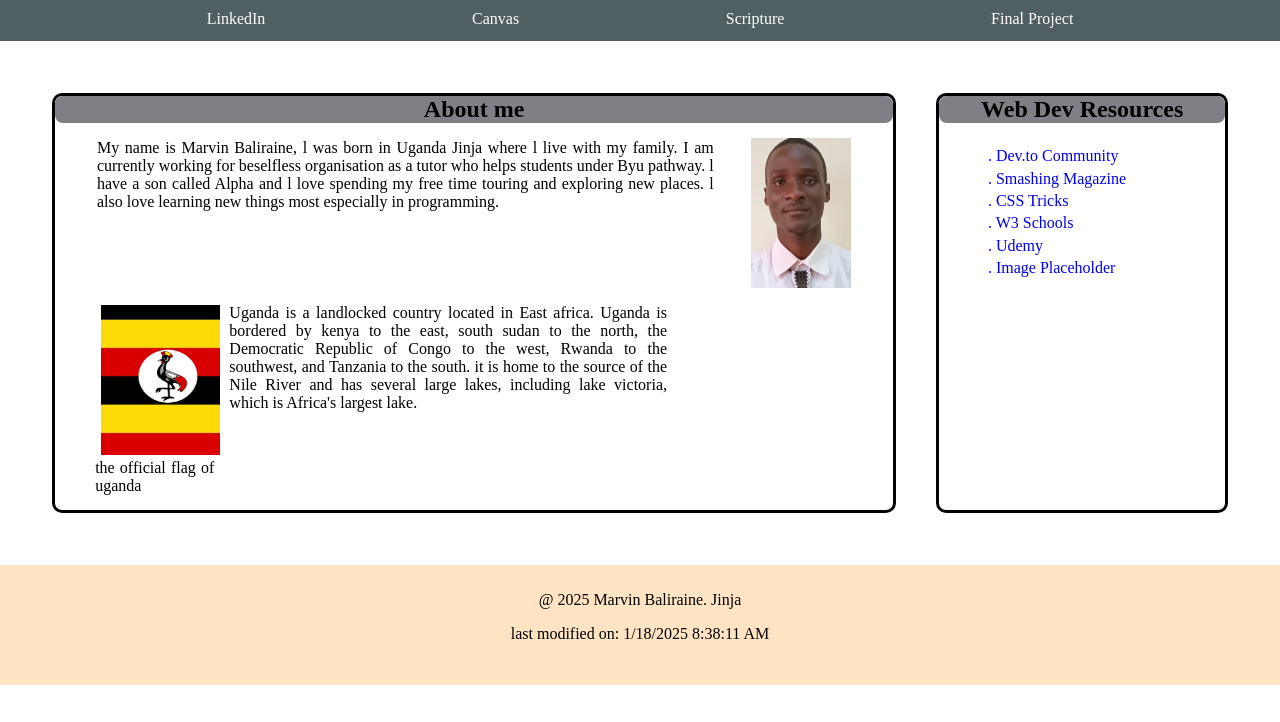
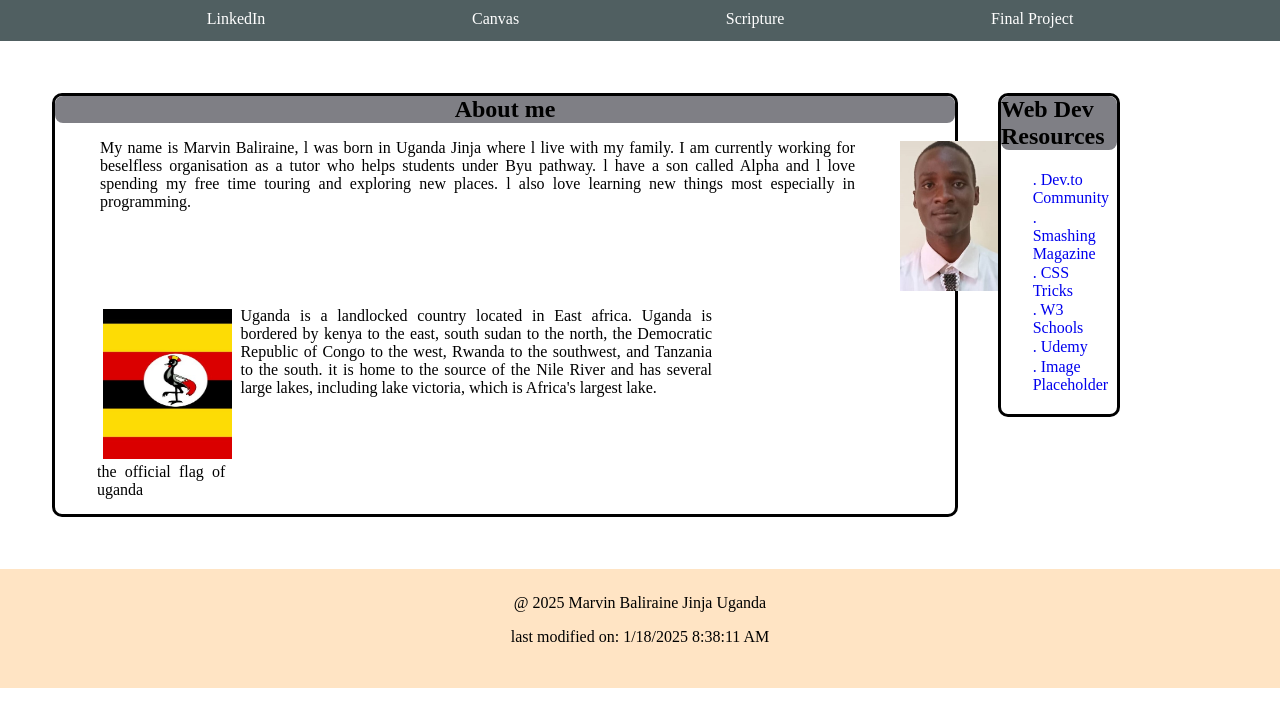
Before and after one commit to mukaga/wdd131-1, a plain HTML site: page index.html in a window 1280 px wide. Shown: the part 78-800 px from the top of the page. Drawn offline with Linux system fonts and the light colour scheme.

Commit message:
new change1

```diff
--- a/index.html
+++ b/index.html
@@ -20,23 +20,24 @@
           </nav>
         </header>
     <main>
-        <section div class="card1">
+        <section>
+            <div class="card1">
                 <h1>About me</h1>
                 <div class="paragraph">
-
                     <p> My name is Marvin Baliraine, l was born in Uganda Jinja where l live with my family. I am currently working for beselfless organisation as a tutor who helps students under Byu pathway. l have a son called Alpha and l love spending my free time touring and exploring new places. l also love learning new things most especially in programming.</p>
-            <img src="images/images1.jpg"  alt="right-image" width="700px">
+                    <img src="images/images1.jpg"  alt="right-image">
                 </div>
             <div class="uganda">
-            <div class="flag"> <img src="images/images2.jpg" alt="Uganda" width="700px"><br>
+            <div class="flag"> <img src="images/images2.jpg" alt="Uganda" ><br>
                 the official flag of uganda</div>
 
             <p> Uganda is a landlocked country located in East africa. Uganda is bordered by kenya to the east, south sudan to the north, the Democratic Republic of Congo to the west, Rwanda to the southwest, and Tanzania to the south. it is home to the source of the Nile River and has several large lakes, including lake victoria, which is Africa's largest lake.</p>
 
-     </div>
        </section>
-</section>
-<section div class="card2">
+
+    <section >
+
+     <div class="card2">
     <h1>Web Dev Resources</h1>
     <div class="Resources">
         <a href="#">. Dev.to Community</a>
@@ -49,7 +50,7 @@
 </section>
 </main>
     <footer>
-            <span id="@ 2025 Marvin Baliraine Jinja Uganda"> @ 2025 Marvin Baliraine. Jinja</span>
+            <span id=""> @ 2025 Marvin Baliraine Jinja Uganda</span>
             <p id="lastmodified"></p>
         </footer>
         <script src="./scripts/getdates.js"></script>
--- a/styles/base.css
+++ b/styles/base.css
@@ -1,3 +1,6 @@
+
+
+
 body{
     margin:0%;
 }
@@ -43,9 +46,9 @@ main{
     grid-template-rows: 1fr;
     padding: 1rem;
     margin: 1rem;
-    padding-top: 1rem; /* Adds space above the main content*/
+    padding-top: 1rem; /* Adds space above the main content*/}
 
-}
+
 
 .flag{
     position: static;
@@ -97,7 +100,8 @@ section h1{
     flex-direction: row;
     padding-left: 5%;
     padding-right: 5%;
-    padding-top: auto;
+    width: 900px;
+
 }
 
 .images{
@@ -151,7 +155,7 @@ h3{
     flex-direction: row;
     padding-left: 3%;
     padding-right: 5%;
-    padding-top: auto;
+    width: 700px;
     width: 70%;
 }
 
```
Lines whose indentation alone changed are shown as unchanged.
